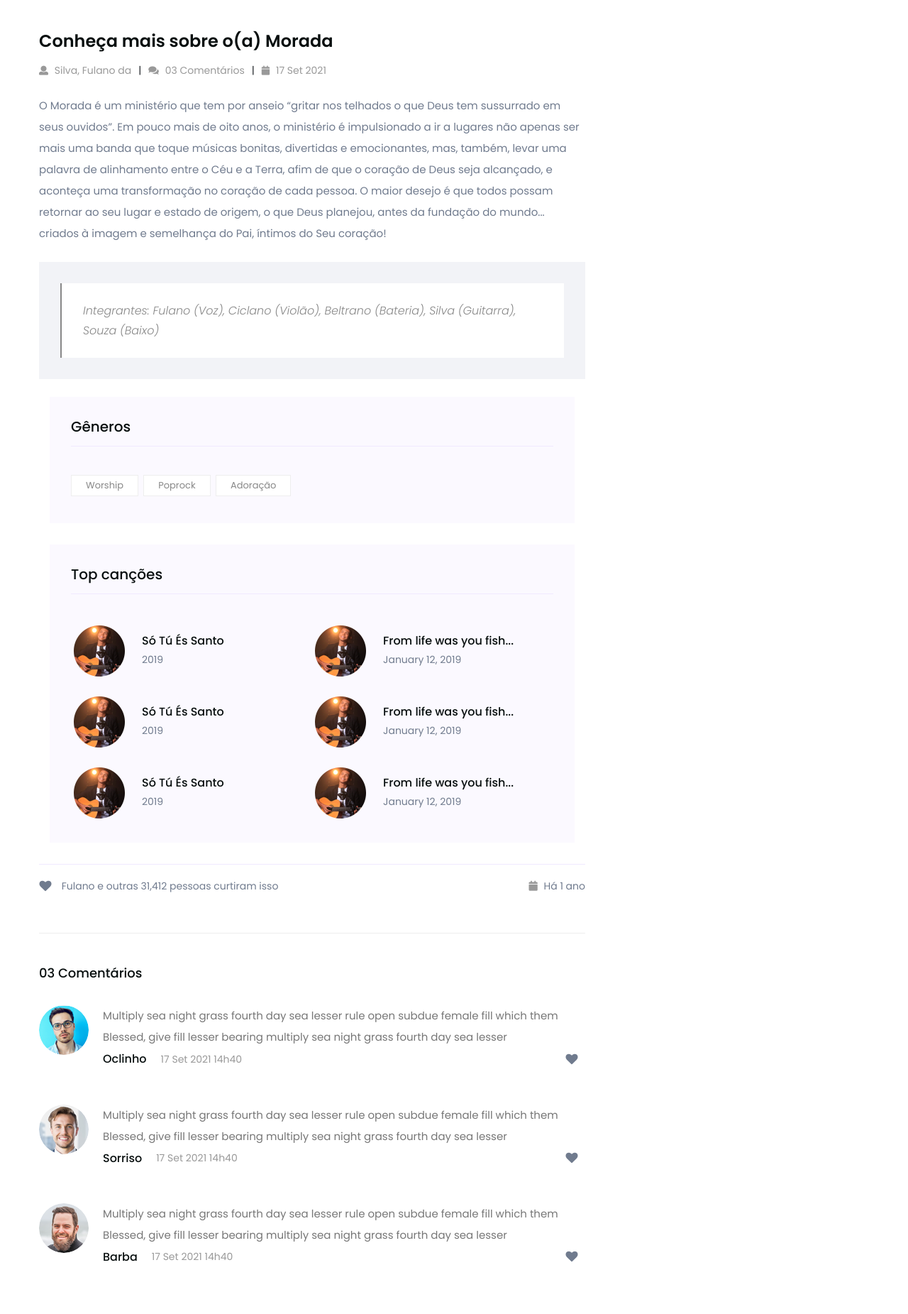
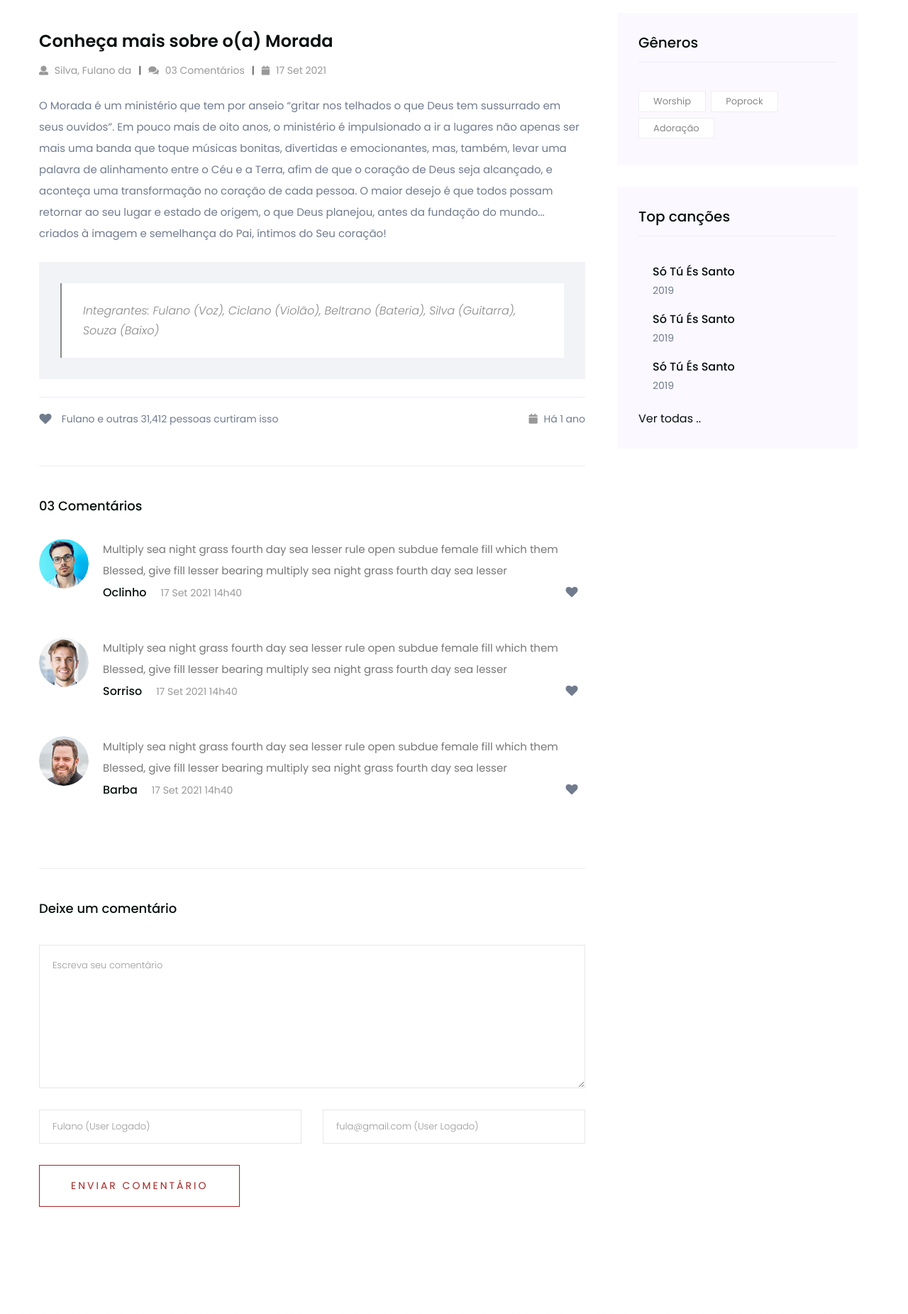
Before and after one commit to gustavohonorio/worshipcifras, a Django app: page /artista/ in a window 1280 px wide. Shown: the part 357-2208 px from the top of the page at 71% size. Run offline with Django 3.2, Linux system fonts and the light colour scheme; some libraries are stand-ins or nearby versions.

Commit message:
Ajustes nas telas de artista e de cifras

```diff
--- a/wcartista/templates/artista.html
+++ b/wcartista/templates/artista.html
@@ -91,79 +91,6 @@
                             </div>
                         </div>
                     </div>
-                    <div class="col-lg-12">
-                        <div class="blog_right_sidebar">
-                            <aside class="single_sidebar_widget tag_cloud_widget">
-                                <h4 class="widget_title">Gêneros</h4>
-                                <ul class="list">
-                                    <li>
-                                        <a href="#">Worship</a>
-                                    </li>
-                                    <li>
-                                        <a href="#">Poprock</a>
-                                    </li>
-                                    <li>
-                                        <a href="#">Adoração</a>
-                                    </li>
-                                </ul>
-                            </aside>
-                            <aside class="single_sidebar_widget popular_post_widget">
-                                <h3 class="widget_title">Top canções</h3>
-                                <div class="media post_item">
-                                    <img src="{% static '/img/post/post_1.png' %}" alt="post">
-                                    <div class="media-body">
-                                        <a href="single-blog.html">
-                                            <h3>Só Tú És Santo</h3>
-                                        </a>
-                                        <p>2019</p>
-                                    </div>
-
-                                    <img src="{% static '/img/post/post_1.png' %}" alt="post">
-                                    <div class="media-body">
-                                        <a href="single-blog.html">
-                                            <h3>From life was you fish...</h3>
-                                        </a>
-                                        <p>January 12, 2019</p>
-                                    </div>
-                                </div>
-                                <div class="media post_item">
-                                    <img src="{% static '/img/post/post_1.png' %}" alt="post">
-                                    <div class="media-body">
-                                        <a href="single-blog.html">
-                                            <h3>Só Tú És Santo</h3>
-                                        </a>
-                                        <p>2019</p>
-                                    </div>
-
-                                    <img src="{% static '/img/post/post_1.png' %}" alt="post">
-                                    <div class="media-body">
-                                        <a href="single-blog.html">
-                                            <h3>From life was you fish...</h3>
-                                        </a>
-                                        <p>January 12, 2019</p>
-                                    </div>
-                                </div>
-                                <div class="media post_item">
-                                    <img src="{% static '/img/post/post_1.png' %}" alt="post">
-                                    <div class="media-body">
-                                        <a href="single-blog.html">
-                                            <h3>Só Tú És Santo</h3>
-                                        </a>
-                                        <p>2019</p>
-                                    </div>
-
-                                    <img src="{% static '/img/post/post_1.png' %}" alt="post">
-                                    <div class="media-body">
-                                        <a href="single-blog.html">
-                                            <h3>From life was you fish...</h3>
-                                        </a>
-                                        <p>January 12, 2019</p>
-                                    </div>
-                                </div>
-                            </aside>
-                        </div>
-                    </div>
-
 
                     <div class="navigation-top">
                         <div class="d-sm-flex justify-content-between text-center">
@@ -302,6 +229,59 @@
                         </div>
                     </div>
                 </div>
+
+
+                <div class="col-lg-4">
+                    <div class="col-lg-12">
+                        <!-- GENEROS -->
+                        <div class="blog_right_sidebar">
+                            <aside class="single_sidebar_widget tag_cloud_widget">
+                                <h4 class="widget_title">Gêneros</h4>
+                                <ul class="list">
+                                    <li>
+                                        <a href="#">Worship</a>
+                                    </li>
+                                    <li>
+                                        <a href="#">Poprock</a>
+                                    </li>
+                                    <li>
+                                        <a href="#">Adoração</a>
+                                    </li>
+                                </ul>
+                            </aside>
+
+                            <!-- TOP MUSICAS -->
+                            <aside class="single_sidebar_widget popular_post_widget">
+                                <h3 class="widget_title">Top canções</h3>
+                                <div class="media post_item">
+                                    <div class="media-body">
+                                        <a href="single-blog.html">
+                                            <h3>Só Tú És Santo</h3>
+                                        </a>
+                                        <p>2019</p>
+                                    </div>
+                                </div>
+                                <div class="media post_item">
+                                    <div class="media-body">
+                                        <a href="single-blog.html">
+                                            <h3>Só Tú És Santo</h3>
+                                        </a>
+                                        <p>2019</p>
+                                    </div>
+                                </div>
+                                <div class="media post_item">
+                                    <div class="media-body">
+                                        <a href="single-blog.html">
+                                            <h3>Só Tú És Santo</h3>
+                                        </a>
+                                        <p>2019</p>
+                                    </div>
+                                </div>
+                                <br><a href="#" style="color: #080F0F">Ver todas ..</a>
+                            </aside>
+                        </div>
+                    </div>
+                </div>
             </div>
         </div>
     </section>
--- a/worshipcifras/settings.py
+++ b/worshipcifras/settings.py
@@ -49,7 +49,7 @@ INSTALLED_APPS = [
 
 MIDDLEWARE = [
     'django.middleware.security.SecurityMiddleware',
-    'whitenoise.middleware.WhiteNoiseMiddleware',  # DESCOMENTAR QUANDO FOR PRA PROD
+    # 'whitenoise.middleware.WhiteNoiseMiddleware',  # DESCOMENTAR QUANDO FOR PRA PROD
     'django.contrib.sessions.middleware.SessionMiddleware',
     'django.middleware.common.CommonMiddleware',
     'django.middleware.csrf.CsrfViewMiddleware',
```
Also changed, not shown: wccifras/templates/cifras.html (+5 -2 lines).
